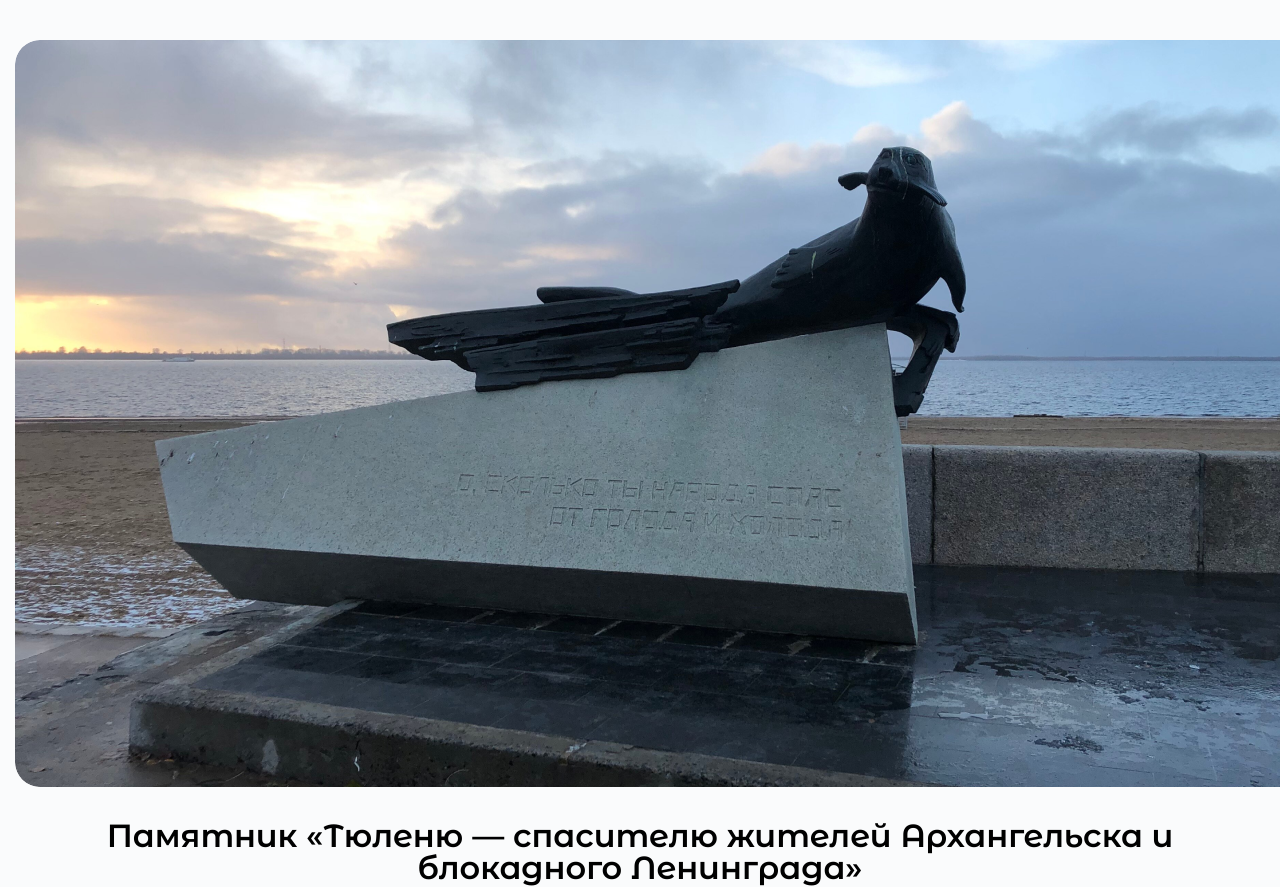
After one commit to Front3ndy/map_site, a Django app: template static/templates/review.html in a window 1280 px wide; the page is wider, and only the part inside the window is pictured. The commit adds this page. Shown: the part 345-1232 px from the top of that part. Run offline with Django 5.2, Linux system fonts and the light colour scheme; the template is opened without the code that fills it, so the values that code supplies are empty.

Commit message:
review 50%

```diff
--- a/static/styles/index.css
+++ b/static/styles/index.css
@@ -198,9 +198,9 @@ table {
 	margin-bottom: 35px;
 }
 
-.map-mage {
+.map-image {
 	border-radius: 16px;
-	min-height: 100vh;
+	max-height: 100vh;
 }
 
 .google-views {
--- /dev/null
+++ b/static/styles/review.css
@@ -0,0 +1,99 @@
+/* Сброс стилей html */
+html, body, div, span, applet, object, iframe,
+h1, h2, h3, h4, h5, h6, p, blockquote, pre,
+a, abbr, acronym, address, big, cite, code,
+del, dfn, em, img, ins, kbd, q, s, samp,
+small, strike, strong, sub, sup, tt, var,
+b, u, i, center,
+dl, dt, dd, ol, ul, li,
+fieldset, form, label, legend,
+table, caption, tbody, tfoot, thead, tr, th, td,
+article, aside, canvas, details, embed,
+figure, figcaption, footer, header, hgroup,
+menu, nav, output, ruby, section, summary,
+time, mark, audio, video {
+	margin: 0;
+	padding: 0;
+	border: 0;
+	font-size: 100%;
+	font: inherit;
+	vertical-align: baseline;
+}
+/* HTML5 display-role reset for older browsers */
+article, aside, details, figcaption, figure,
+footer, header, hgroup, menu, nav, section {
+	display: block;
+}
+
+body {
+	font-family: "Montserrat Alternates", sans-serif;
+	line-height: 1;
+	background-color: #FAFBFC;
+}
+ol, ul {
+	list-style: none;
+}
+blockquote, q {
+	quotes: none;
+}
+blockquote:before, blockquote:after,
+q:before, q:after {
+	content: '';
+	content: none;
+}
+table {
+	border-collapse: collapse;
+	border-spacing: 0;
+}
+
+.header {
+	background-color: #fff;
+	padding: 21px 104px;
+    margin-bottom: 40px;
+}
+
+.container {
+	max-width: 1383px;
+	margin: 0 auto;
+	padding: 0 15px;
+}
+
+.header-title {
+	display: flex;
+	justify-content: space-between;
+	align-items: center;
+}
+
+.header-title-text {
+	cursor: default;
+	justify-content: center;
+	font-weight: 600;
+	font-size: 32px;
+	margin-right: auto;
+	margin-left: auto;
+}
+
+.main-img {
+    margin-bottom: 30px;
+}
+
+.main-img-div {
+    display: inline-block;
+    overflow: hidden;
+    border-radius: 25px;
+}
+
+.main-img-img {
+    transition: 1s;
+    display: block;
+    max-height: 100vh;
+}
+
+.main-img-img:hover {
+    transform: scale(1.2);
+    max-height: 100vh;
+}
+
+.title {
+    text-align: center;
+}
--- a/static/templates/index.html
+++ b/static/templates/index.html
@@ -46,7 +46,7 @@
                 <div class="review-grid">
 
                     <div class="grid-element">
-                        <a href="#" class="grid-el-link"><img src="../../media/беломорские укзоры 1.png" alt="беломорские узоры" class="grid-element-img"></a>
+                        <a href="./review.html" class="grid-el-link"><img src="../../media/беломорские укзоры 1.png" alt="беломорские узоры" class="grid-element-img"></a>
                         <div class="grid-element-text">
                             <h1>Беломорские узоры</h1>
                             <h2>Магазин подарков и сувениров</h2>
--- /dev/null
+++ b/static/templates/review.html
@@ -0,0 +1,42 @@
+<!DOCTYPE html>
+<html lang="en">
+<head>
+    <meta charset="UTF-8">
+    <meta name="viewport" content="width=device-width, initial-scale=1.0">
+    <link rel="preconnect" href="https://fonts.googleapis.com">
+    <link rel="preconnect" href="https://fonts.gstatic.com" crossorigin>
+    <link href="https://fonts.googleapis.com/css2?family=Montserrat+Alternates:ital,wght@0,400;0,500;0,600;0,700;1,900&display=swap" rel="stylesheet">
+    <link rel="stylesheet" href="../styles/review.css">
+    <title>Тюлень</title>
+</head>
+<body>
+    <header class="header">
+        <div class="container">
+            <div class="header-title">
+                <h1 class="header-title-text">проект студентов САФУ им. М. В. Ломоносова</h1>
+                <a href="#" class="logo">
+                    <img src="../../media/лого.svg" alt="logo" class="logo-img">
+                </a>
+            </div>
+        </div>
+    </header>
+    <main class="main">
+        <section class="main-review">
+            <div class="main-img">
+                <div class="container">
+                    <div class="main-img-div">
+                        <img src="../../media/тюлень легенда.jpg" alt="main-image" class="main-img-img">
+                    </div>
+                </div>
+            </div>
+            <div class="main-title">
+                <div class="container">
+                    <div class="title">
+                        <h1 class="header-title-text">Памятник «Тюленю — спасителю жителей Архангельска и блокадного Ленинграда»</h1>
+                    </div>
+                </div>
+            </div>
+        </section>
+    </main>
+</body>
+</html>
```
Also changed, not shown: media/тюлень легенда.jpg (added).
